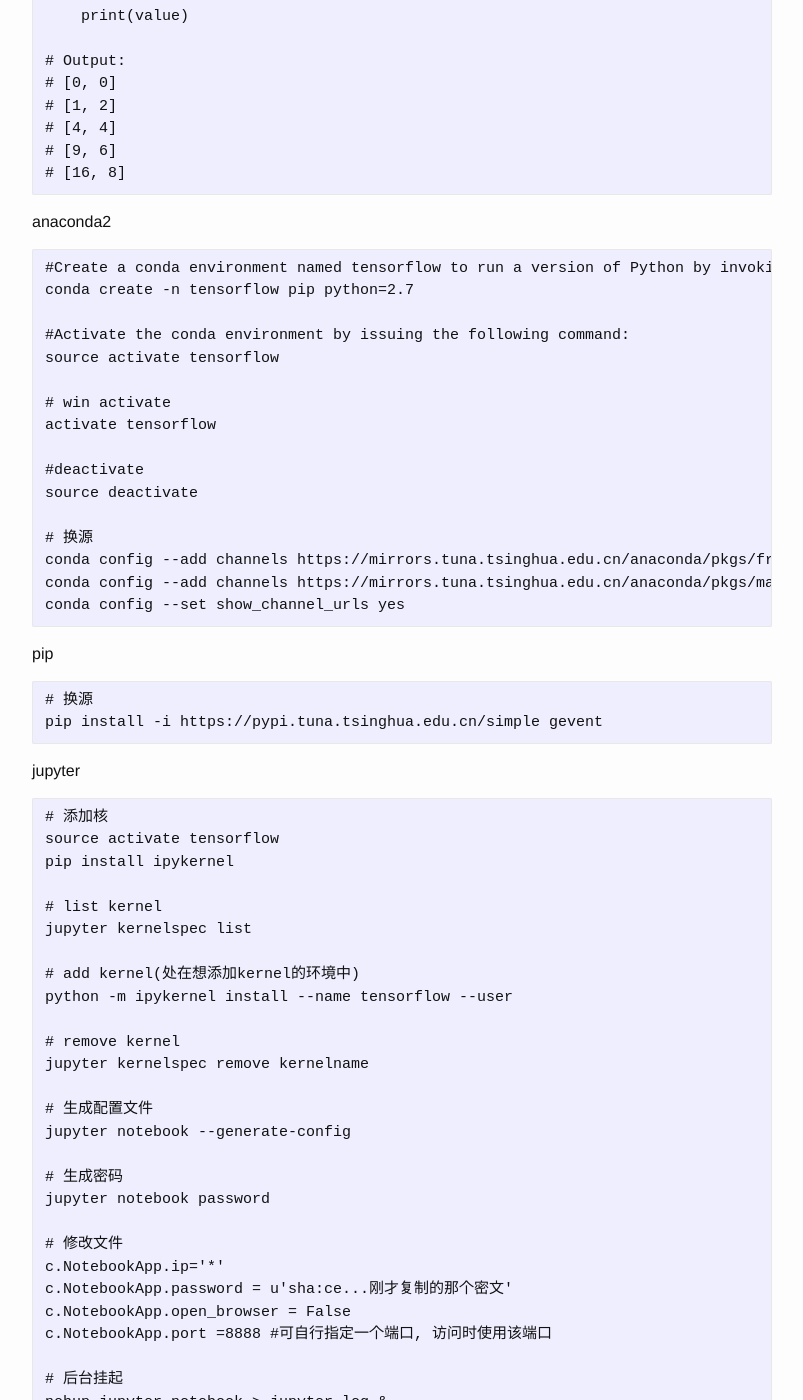
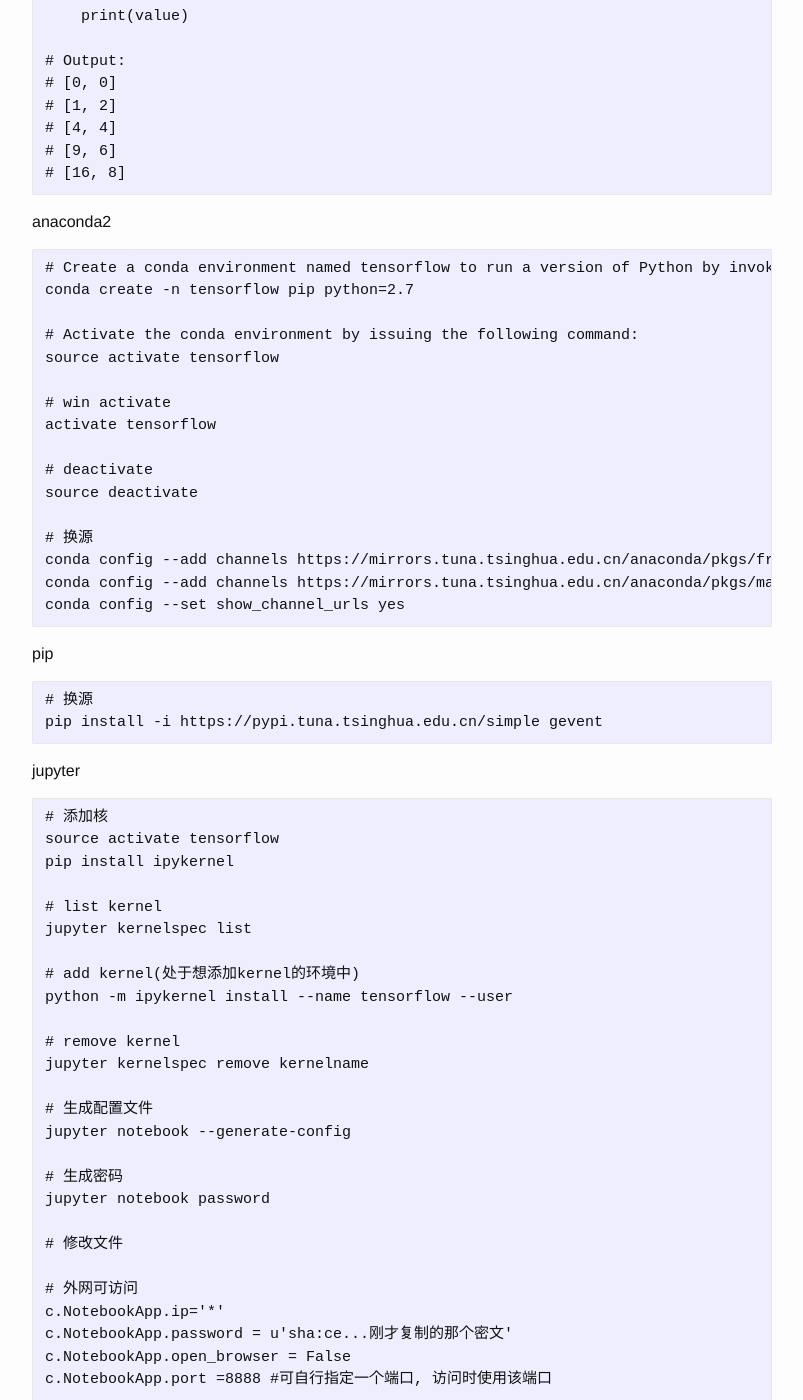
Before and after one commit to josephstalin117/josephstalin117.github.io, a Jekyll site: the page built from _posts/2017-08-10-python.markdown, in a window 1280 px wide and 1400 px high, scrolled down 2758 px. Shown: the whole window, without its empty margins (238-1041 px from the left). Built offline with Jekyll 4.4.1, drawn with Linux system fonts in a browser that asks for light colours; some of the changed text lies outside the part shown.

Commit message:
edit python jupyter

````diff
--- a/_posts/2017-08-10-python.markdown
+++ b/_posts/2017-08-10-python.markdown
@@ -139,16 +139,16 @@
 
 anaconda2
 ```
-#Create a conda environment named tensorflow to run a version of Python by invoking the following command:
+# Create a conda environment named tensorflow to run a version of Python by invoking the following command:
 conda create -n tensorflow pip python=2.7
 
-#Activate the conda environment by issuing the following command:
+# Activate the conda environment by issuing the following command:
 source activate tensorflow
 
 # win activate
 activate tensorflow
 
-#deactivate
+# deactivate
 source deactivate
 
 # 换源
@@ -172,7 +172,7 @@
 # list kernel
 jupyter kernelspec list
 
-# add kernel(处在想添加kernel的环境中)
+# add kernel(处于想添加kernel的环境中)
 python -m ipykernel install --name tensorflow --user
 
 # remove kernel
@@ -185,6 +185,8 @@
 jupyter notebook password
 
 # 修改文件
+
+# 外网可访问
 c.NotebookApp.ip='*'
 c.NotebookApp.password = u'sha:ce...刚才复制的那个密文'
 c.NotebookApp.open_browser = False
````
